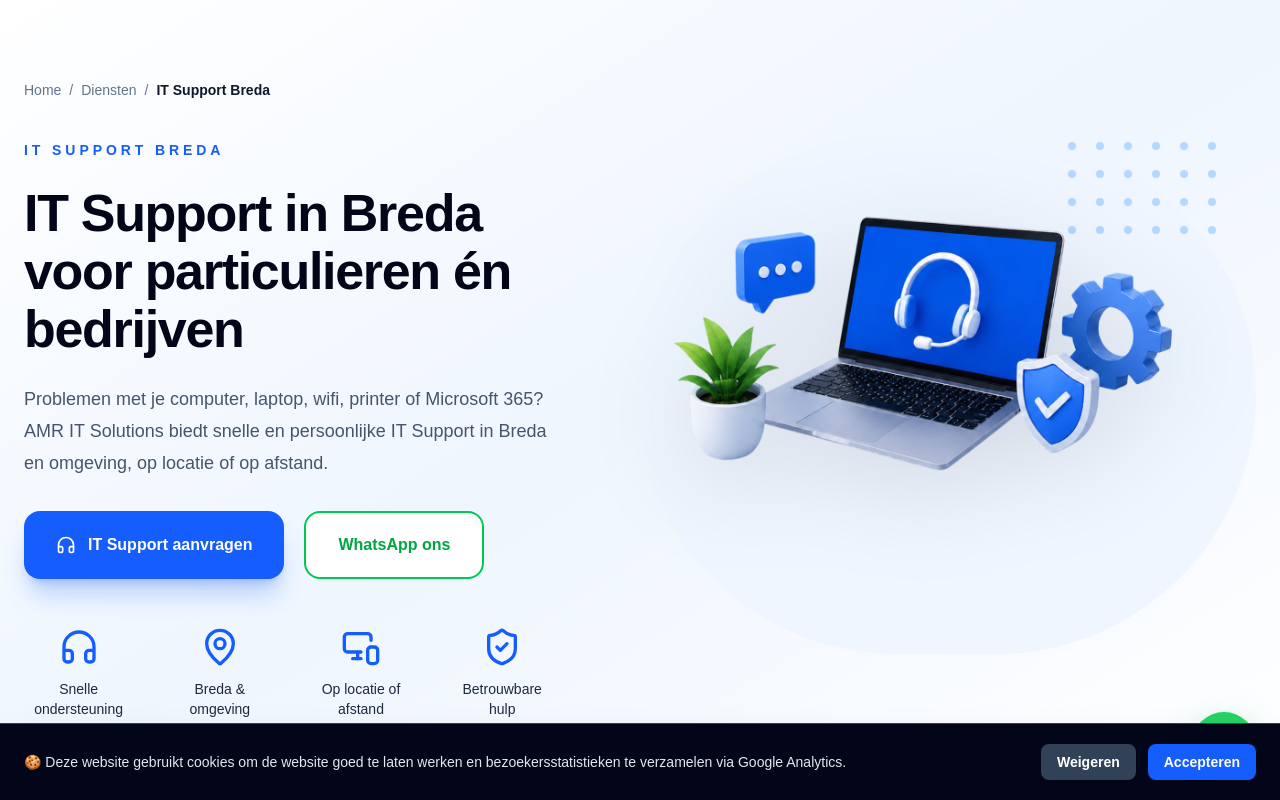
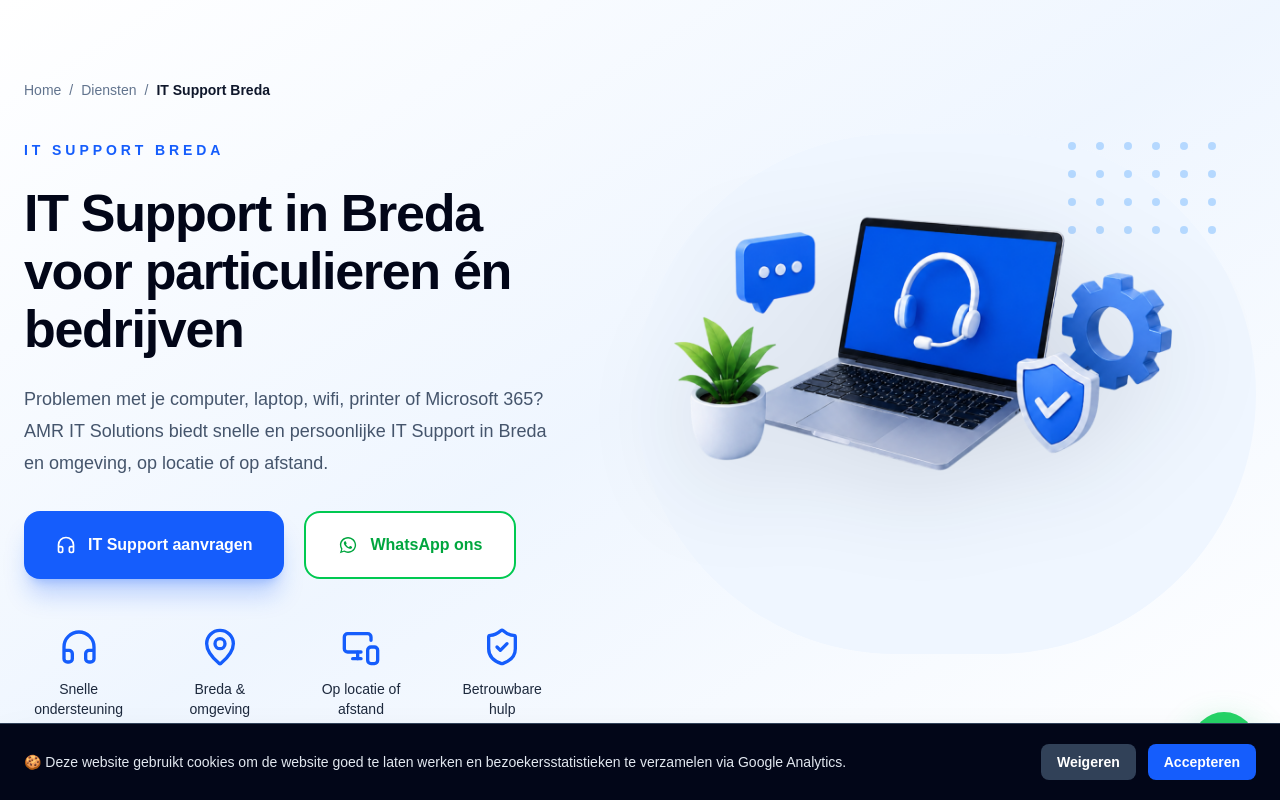
Before and after one commit to amritsolutions/amr-it-solutions, a Next.js app: page /it-support-breda in a window 1280 px wide. Shown: the top 800 px of the page. Built offline with nearby package versions, Linux system fonts and the light colour scheme.

Commit message:
it support breda

```diff
--- a/components/ITSupportCTA.tsx
+++ b/components/ITSupportCTA.tsx
@@ -1,5 +1,6 @@
 import Link from "next/link";
-import { ArrowRight, MessageCircle } from "lucide-react";
+import { ArrowRight } from "lucide-react";
+import WhatsAppIcon from "@/components/icons/WhatsAppIcon";
 import { WHATSAPP_URL } from "@/lib/whatsapp";
 
 export default function ITSupportCTA() {
@@ -33,9 +34,10 @@ export default function ITSupportCTA() {
   href={WHATSAPP_URL}
   target="_blank"
   rel="noopener noreferrer"
-              className="inline-flex items-center justify-center gap-3 rounded-2xl border-2 border-white/70 px-8 py-5 font-bold text-white transition-all duration-300 hover:-translate-y-1 hover:bg-white hover:text-blue-600"
+  aria-label="Neem contact op via WhatsApp"
+  className="inline-flex items-center justify-center gap-3 rounded-2xl border-2 border-white/70 px-8 py-5 font-bold text-white transition-all duration-300 hover:-translate-y-1 hover:bg-white hover:text-blue-600 hover:shadow-xl"
 >
-              <MessageCircle className="h-5 w-5" />
+  <WhatsAppIcon className="h-5 w-5" />
   WhatsApp ons
 </a>
           </div>
--- a/components/ITSupportHero.tsx
+++ b/components/ITSupportHero.tsx
@@ -1,3 +1,4 @@
+import WhatsAppIcon from "@/components/icons/WhatsAppIcon";
 import Image from "next/image";
 import Link from "next/link";
 import {
@@ -63,8 +64,10 @@ export default function ITSupportHero() {
   href={WHATSAPP_URL}
   target="_blank"
   rel="noopener noreferrer"
-              className="inline-flex items-center gap-3 rounded-2xl border-2 border-green-500 bg-white px-8 py-5 font-bold text-green-600 transition-all duration-300 hover:-translate-y-1 hover:bg-green-50 hover:shadow-lg"
+  aria-label="Neem contact op via WhatsApp"
+  className="inline-flex items-center gap-3 rounded-2xl border-2 border-green-500 bg-white px-8 py-5 font-bold text-green-600 transition-all duration-300 hover:-translate-y-1 hover:border-green-500 hover:bg-green-500 hover:text-white hover:shadow-xl"
 >
+  <WhatsAppIcon className="h-5 w-5" />
   WhatsApp ons
 </a>
           </div>
```
Lines whose indentation alone changed are shown as unchanged.
